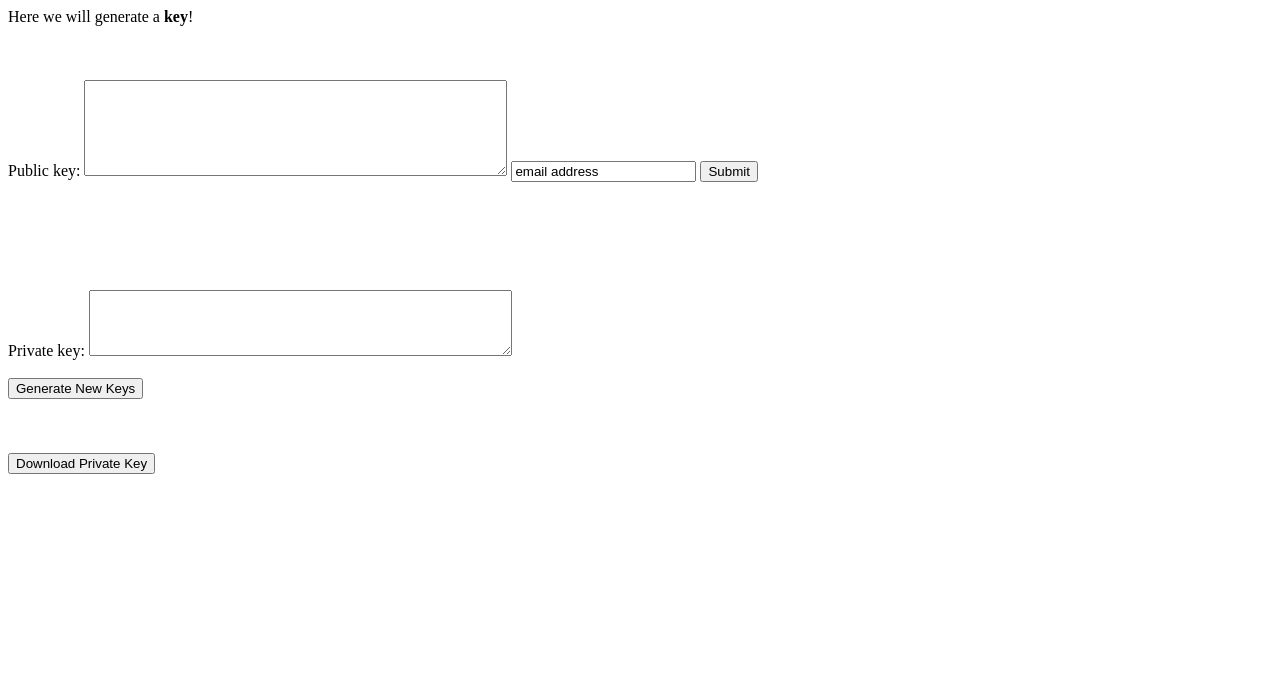
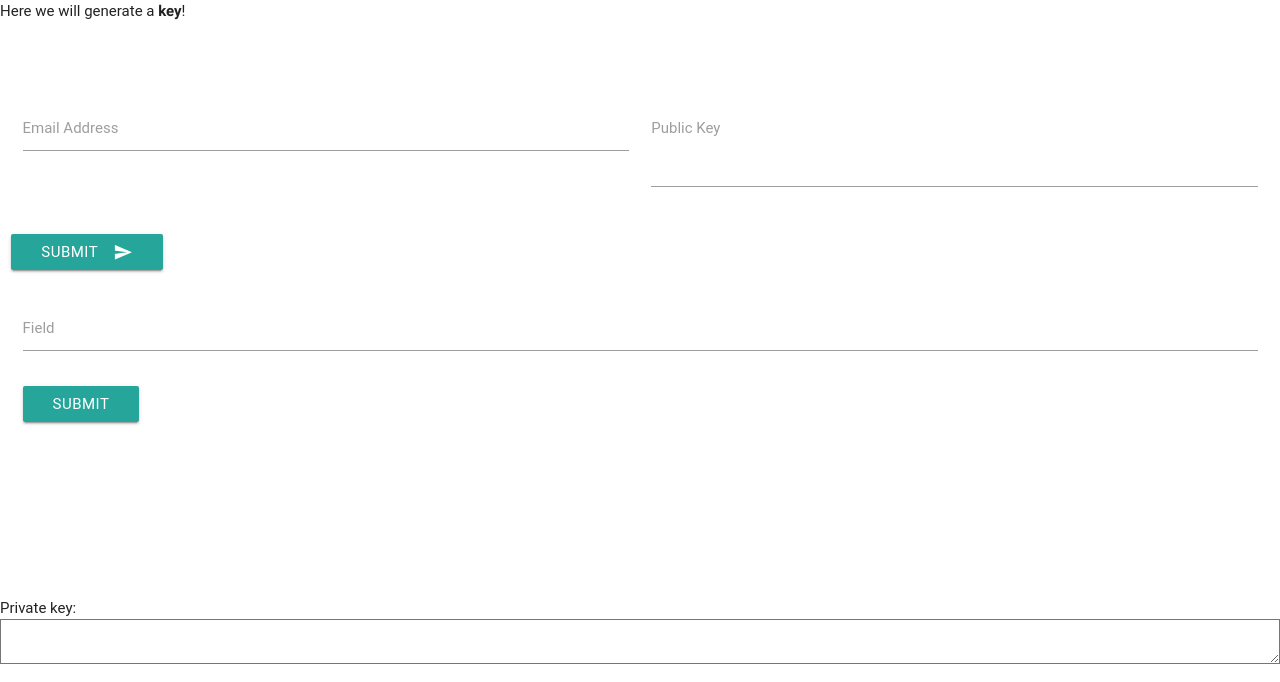
Before and after one commit to AleksiKnuutila/gyd-securemail, a Django app: page /securemsg/genkey in a window 1280 px wide. Shown: the top 682 px of the page. Before the commit the page ends 474 px from the top, so only its background shows below. Run offline with Django 3.2, Linux system fonts and the light colour scheme; some libraries are stand-ins or nearby versions; some web fonts are replaced.

Commit message:
start on materialize

```diff
--- a/pgpost/securemsg/templates/securemsg/base.html
+++ b/pgpost/securemsg/templates/securemsg/base.html
@@ -7,11 +7,20 @@
   <meta http-equiv="Content-Type" content="text/html; charset=UTF-8">
   <meta name="viewport" content="width=device-width, initial-scale=1.0">
   <script src="http://ajax.googleapis.com/ajax/libs/jquery/1.10.2/jquery.min.js"></script>
+
+  <!--Import Google Icon Font-->
+  <link href="http://fonts.googleapis.com/icon?family=Material+Icons" rel="stylesheet">
+  <!-- http://materializecss.com/ -->
+  <!-- Compiled and minified CSS -->
+  <link rel="stylesheet" href="https://cdnjs.cloudflare.com/ajax/libs/materialize/0.97.7/css/materialize.min.css">
+
   <script type="text/javascript" src="{% static "pgpost/js/jsencrypt.js" %}"></script>
   <script type="text/javascript" src="{% static "pgpost/js/FileSaver.js" %}"></script>
   <script type="text/javascript" src="{% static "pgpost/js/crypto.js/components/core.js" %}"></script>
   <script type="text/javascript" src="{% static "pgpost/js/crypto.js/rollups/aes.js" %}"></script>
   <script type="text/javascript" src="{% static "pgpost/js/crypto.js/components/enc-base64-min.js" %}"></script>
+
+  <script src="https://cdnjs.cloudflare.com/ajax/libs/materialize/0.97.7/js/materialize.min.js"></script>
 </head>
 <body>
   {% block body_block %}This is body_block's default content.{% endblock %}
--- a/pgpost/securemsg/templates/securemsg/genkey.html
+++ b/pgpost/securemsg/templates/securemsg/genkey.html
@@ -8,14 +8,61 @@ Here we will generate a <b>key</b>!
 
 {% if error_message %}<p><strong>{{ error_message }}</strong></p>{% endif %}
 
-<form action="{% url 'securemsg:addkey' %}" method="post">
-{% csrf_token %}
+
+<!--
+
 Public key:
 <textarea rows="6" cols="50" name="public_key" id="public_key">
 </textarea>
 <input type="text" name="email_address" value="email address" />
-<input type="submit" value="Submit" />
-</form>
+
+-->
+
+<div class="row">
+  <form action="{% url 'securemsg:addkey' %}" method="post" class="col s12">
+    <div class="row">
+      {% csrf_token %}
+      <!--
+      <div class="input-field col s6">
+        <textarea rows="6" cols="50" id="public_key" class="materialize-textarea"></textarea>
+        <label for="public_key">Public Key</label>
+      </div>
+      -->
+      <div class="input-field col s6">
+        <input id="email_address" name="email_address" type="text">
+        <label for="email_address" data-error="wrong" data-success="right">Email Address</label>
+      </div>
+      <div class="input-field col s6">
+        <!--
+        <input id="public_key" name="public_key" type="text">
+        <label for="public_key" data-error="wrong" data-success="right">Email Address</label>
+        -->
+        <textarea id="public_key" name="public_key" class="materialize-textarea"></textarea>
+        <label for="public_key" data-error="wrong" data-success="right">Public Key</label>
+      </div>
+    </div>
+  <button class="btn waves-effect waves-light" type="submit" name="action">Submit
+    <i class="material-icons right">send</i>
+  </button>
+  </form>
+</div>
+
+<div class="row">
+    <form action="{% url 'securemsg:addkey' %}" method="post" class="col s12">
+      {% csrf_token %}
+        <div class="row">
+            <div class="input-field col s12">
+                <input id="example" name="example" type="text" class="validate" required="" aria-required="true">
+                <label for="example" data-error="wrong" data-success="right">Field</label>
+            </div>
+            <div class="input-field col s12">
+                <button class="btn waves-effect waves-light" type="submit" name="action">Submit</button>
+            </div>
+        </div>
+    </form>
+</div>
+
+
 
 <br><br>
 <br><br>
```
